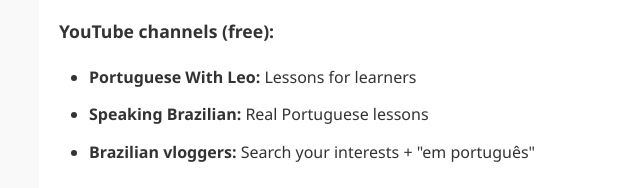
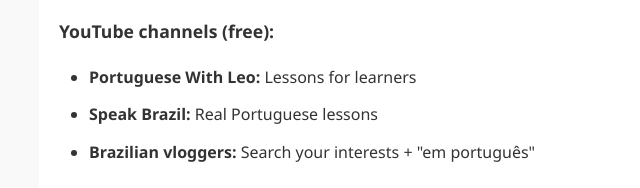
Before and after one commit to speakbrazil/immersion, a plain HTML site: page index.html in a window 1280 px wide. Shown: the part 2613-2801 px from the top of the page, 151-791 px from the left. Drawn offline with Linux system fonts and the light colour scheme.

Commit message:
Add files via upload

```diff
--- a/index.html
+++ b/index.html
@@ -105,7 +105,7 @@ footer a{color:#FFDF00;text-decoration:none;}
 <p><strong>YouTube channels (free):</strong></p>
 <ul>
 <li><strong>Portuguese With Leo:</strong> Lessons for learners</li>
-<li><strong>Speaking Brazilian:</strong> Real Portuguese lessons</li>
+<li><strong>Speak Brazil:</strong> Real Portuguese lessons</li>
 <li><strong>Brazilian vloggers:</strong> Search your interests + "em português"</li>
 </ul>
 
```
